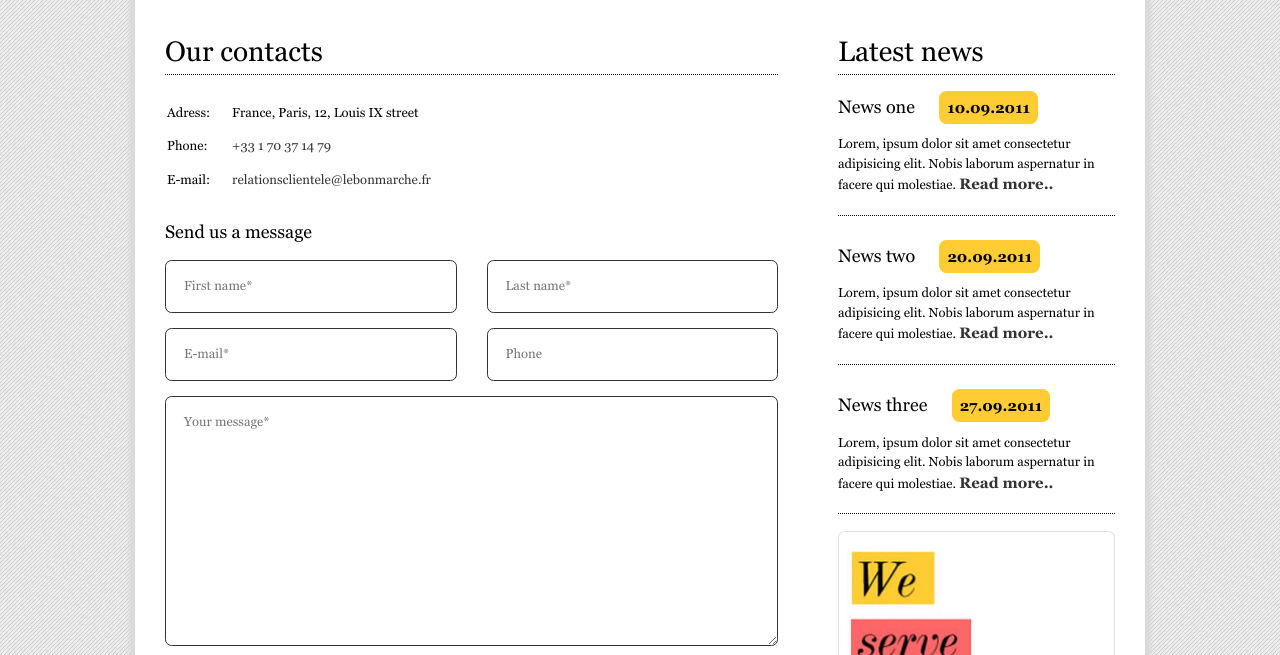
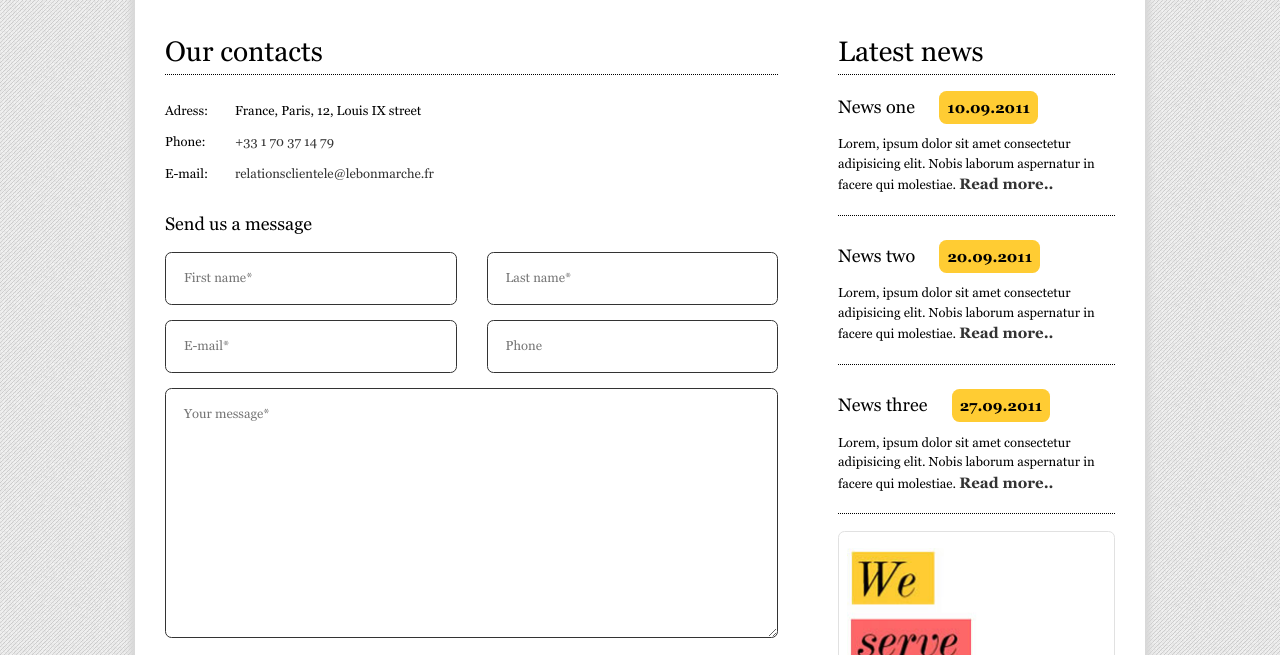
Before and after one commit to youngFrontendDeveloper/Fresh_ideas, a website: page contacts.html in a window 1280 px wide. Shown: the part 131-786 px from the top of the page. Drawn offline with Linux system fonts and the light colour scheme; files whose address does not match are found by name.

Commit message:
Исправила ошибки, - на всех страницах добавила заголовок h1, убрала блок aside-news, сделала ссылку размером на весь баннер, в footer вместо copirighting написала copiright, контакты написала с помощью блоков, а не таблицы, исправила input type=tel.

```diff
--- a/contacts.html
+++ b/contacts.html
@@ -41,31 +41,30 @@
   <div class="container">
     <!-- +++++++++++++++ MAIN ++++++++++++++++ -->
     <main class="page-main main">
+      <h1 class="visualy-hidden">Our contacts</h1>
 
       <!-- +++++++++++++++ contacts ++++++++++++++++ -->
       <section class="main__contacts contacts">
         <h2 class="contacts__title title">Our contacts</h2>
 
-            <table class="contacts__table">
-              <tr>
-                <td>Adress:</td>
-                <td>France, Paris, 12, Louis IX street</td>
-              </tr>
-              <tr>
-                <td>Phone:</td>
-                <td> <a class="link" href="tel:+33 1 70 37 14 79"> +33 1 70 37 14 79</a></td>
-              </tr>
-              <tr>
-                <td>E-mail:</td>
-                <td><a class="link" href="mailto: relationsclientele@lebonmarche.fr">relationsclientele@lebonmarche.fr</a></td>
-              </tr>
-            </table>
+            <div class="contacts__block contact-block">
+              <div class="contact-block__left">Adress:</div>
+              <div class="contact-block__right">France, Paris, 12, Louis IX street</div>
+              <div class="contact-block__left">Phone:</div>
+              <div class="contact-block__right">
+                <a class="link" href="tel:+33 1 70 37 14 79"> +33 1 70 37 14 79</a>
+              </div>
+              <div class="contact-block__left">E-mail:</div>
+              <div class="contact-block__right">
+                <a class="link" href="mailto: relationsclientele@lebonmarche.fr">relationsclientele@lebonmarche.fr</a>
+              </div>
+            </div>
             <form class="contacts__form form" action="#" method="post">
               <h3 class="form__subtitle subtitle">Send us a message</h3>
               <input class="input" type="text" placeholder="First name*">
               <input class="input" type="text" placeholder="Last name*">
               <input class="input" type="email" placeholder="E-mail*">
-              <input class="input" type="phone" placeholder="Phone">
+              <input class="input" type="tel" placeholder="Phone">
               <textarea name="message" class="message" id="message" placeholder="Your message*"></textarea>
               <p>* Mandatary fields</p>
               <input class="form__submit button" type="submit" value="Send">
@@ -112,7 +111,7 @@
         <a href="#" class="link link--footer">marija zaric - creative simplicity</a>
       </p>
     </section>
-    <section class="copyrighting">
+    <section class="copyright">
       <p class="text text--white">
         &copy; 2011 Fresh ideas
       </p>
--- a/gulpfile.js
+++ b/gulpfile.js
@@ -57,6 +57,7 @@ function styles() {
     "./source/less/slider.less",
     "./source/less/container.less",
     "./source/less/aside.less",
+    "./source/less/banner.less",
     "./source/less/subsection.less",
     "./source/less/main.less",
     "./source/less/services.less",
--- a/source/less/aside.less
+++ b/source/less/aside.less
@@ -35,9 +35,9 @@
 
 .banner {
   margin: 5px 0px 8px 0;
-  padding: 8px;
-  border: 1px solid #e1e1e1;
-  border-radius: 0.5em;
+  // padding: 8px;
+  // border: 1px solid #e1e1e1;
+  // border-radius: 0.5em;
 }
 
 .banner-inner {
--- /dev/null
+++ b/source/less/banner.less
@@ -0,0 +1,11 @@
+.banner {
+  padding: 8px;
+  border: 1px solid #e1e1e1;
+  border-radius: 0.5em;
+}
+
+.banner_link {
+  display: block;
+  width: 100%;
+  height: 100%;
+}
--- a/source/less/contacts.less
+++ b/source/less/contacts.less
@@ -6,8 +6,23 @@
   margin-top: 12px;
 }
 
-.contacts__table {
+.contacts__block {
+  display: flex;
+  flex-wrap: wrap;
+  width: 300px;
   margin-top: 20px;
+  text-align: left;
+}
+
+.contact-block__left {
+  width: 50px;
+  padding: 6px 20px 6px 0px;
+
+}
+
+.contact-block__right {
+  width: 230px;
+  padding: 6px 0px 6px 0px;
 
 }
 
```
Also changed, not shown: 404.html (+1 -1 lines), about.html (+4 -3 lines), index.html (+3 -3 lines), news.html (+1 -0 lines), services.html (+3 -2 lines), build/css/style.css, build/css/style.min.css, 2 other files.
